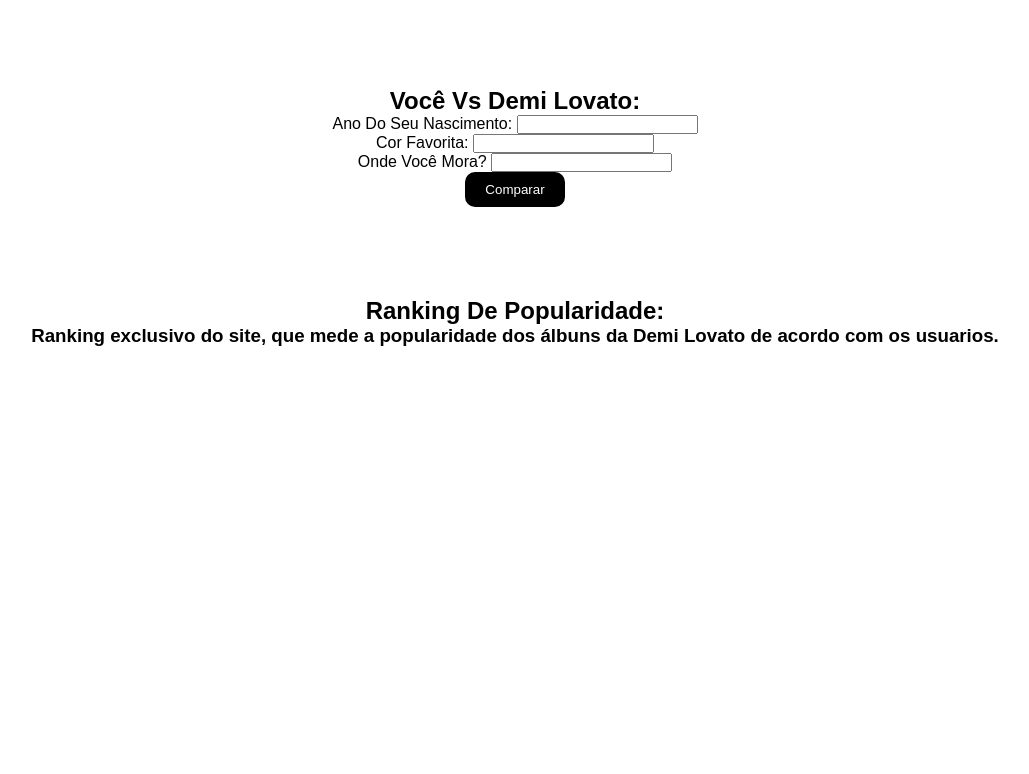
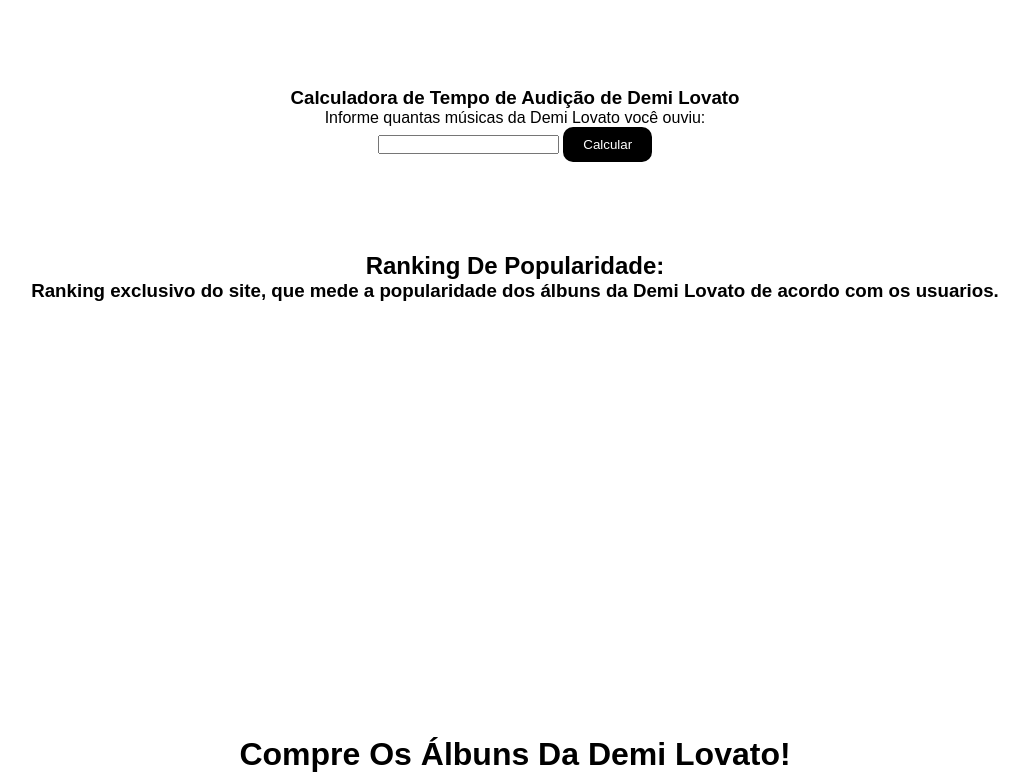
Before and after one commit to Julia-Apolinario/ProjetoIndividual, a website: page Demi's Diary/public/index.html in a window 1280 px wide. Shown: the part 2953-3727 px from the top of the page, without its empty margins (125-1154 px from the left). Drawn offline with nearby package versions, Linux system fonts and the light colour scheme; no server answers.

Commit message:
Adicionando calculos Matematicos

```diff
--- a/Demi's Diary/public/index.html
+++ b/Demi's Diary/public/index.html
@@ -113,14 +113,13 @@
         </section>
         <center>
         <section style="margin-top: 90px;">
-            <h2>Você Vs Demi Lovato:</h2>
-            <p>Ano Do Seu Nascimento: <input type="text" id="input_nascimento"></p>
-            <p>Cor Favorita: <input type="text" id="input_cor"></p>
-            <p>Onde Você Mora? <input type="text" id="input_mora"></p>
-            <button onclick="comparar()">Comparar</button>
-            <div id="div_mensagem"></div>
+            <h1>Calculadora de Tempo de Audição de Demi Lovato</h1>
+            <p>Informe quantas músicas da Demi Lovato você ouviu:</p>
+            <input type="number" id="input_musica">
+            <button onclick="calcularTempo()">Calcular</button>
+            <p id="resultado"></p>
+        </section>
 
-        </section>
     </center>
         <div id="chamaraqui" style="margin-top: 90px;" class="grafico">
             <h1>Ranking De Popularidade:</h1>
@@ -206,31 +205,43 @@
     <!-- SCRIPTS -->
 
 <script>
-    document.addEventListener("DOMContentLoaded", function() {
-        buscarAlbum();
-    });
-    function comparar() {
-            var local = document.getElementById('input_mora').value;
-            var nasc = document.getElementById('input_nascimento').value;
-            var cor = document.getElementById('input_cor').value;
-            var diferenca = 1992 - nasc;
-            var diferenca2 = nasc - 1992;
-            var divMensagem = document.getElementById('div_mensagem');
 
-            if(local == "" || nasc == "" || cor == 0){
-                alert("Preencha Todos Os Campos");
-            }else if(nasc < 1992 ){
-            divMensagem.innerHTML = `
-            A sua cor favorita é ${cor}, a da Demi é Branco.<br>
-            Você mora em ${local}, Demi mora em Los Angeles.<br>
-            Você nasceu no ano de ${nasc}, a Demi nasceu no ano de 1992, vocês têm ${diferenca} anos de diferença.`;
-           }else if (nasc > 1992) {
-            divMensagem.innerHTML = `
-            A sua cor favorita é ${cor}, a da Demi é Branco.<br>
-            Você mora em ${local}, Demi mora em Los Angeles.<br>
-            Você nasceu no ano de ${nasc}, a Demi nasceu no ano de 1992, vocês têm ${diferenca2} anos de diferença.`;
-            }
-        }
+
+function calcularTempo() {
+    var numeroMusicas = Number(input_musica.value);
+    var duracaoMusicaSegundos = 2 * 60 + 30; // 2 minutos e 30 segundos
+    var tempoTotalSegundos = numeroMusicas * duracaoMusicaSegundos;
+
+    var horas = Math.floor(tempoTotalSegundos / 3600);
+    var minutos = Math.floor((tempoTotalSegundos % 3600) / 60);
+    var segundos = tempoTotalSegundos % 60;
+
+    var resultado = '';
+
+    if (isNaN(numeroMusicas) || numeroMusicas == "") {
+        alert("Coloque um valor válido para continuar!");
+        return;
+    }
+
+    if (horas >= 1) {
+        resultado += horas + ' hora(s), ';
+    }
+    if (minutos >= 1) {
+        resultado += minutos + ' minuto(s) e ';
+    }
+    resultado += segundos + ' segundo(s).';
+
+    document.getElementById('resultado').textContent = 'Você passou ' + resultado + ' ouvindo músicas da Demi Lovato.';
+}
+
+
+document.addEventListener("DOMContentLoaded", function() {
+    buscarAlbum();
+});
+
+
+
+
 
     function buscarAlbum() {
         fetch(`/medidas/buscarAlbum`, { cache: 'no-store' })
--- a/Demi's Diary/public/style.css
+++ b/Demi's Diary/public/style.css
@@ -292,6 +292,16 @@
 
 input::placeholder {
     color: #000000;
+}
+.comparacao input{
+    margin: 13px;
+    width: 200px;
+    padding: 9px 15px;
+    border: 2px solid #000000;
+    border-radius: 30px;
+    background: transparent;
+    color: rgb(0, 0, 0);
+
 }
 
 .campo input{
```
